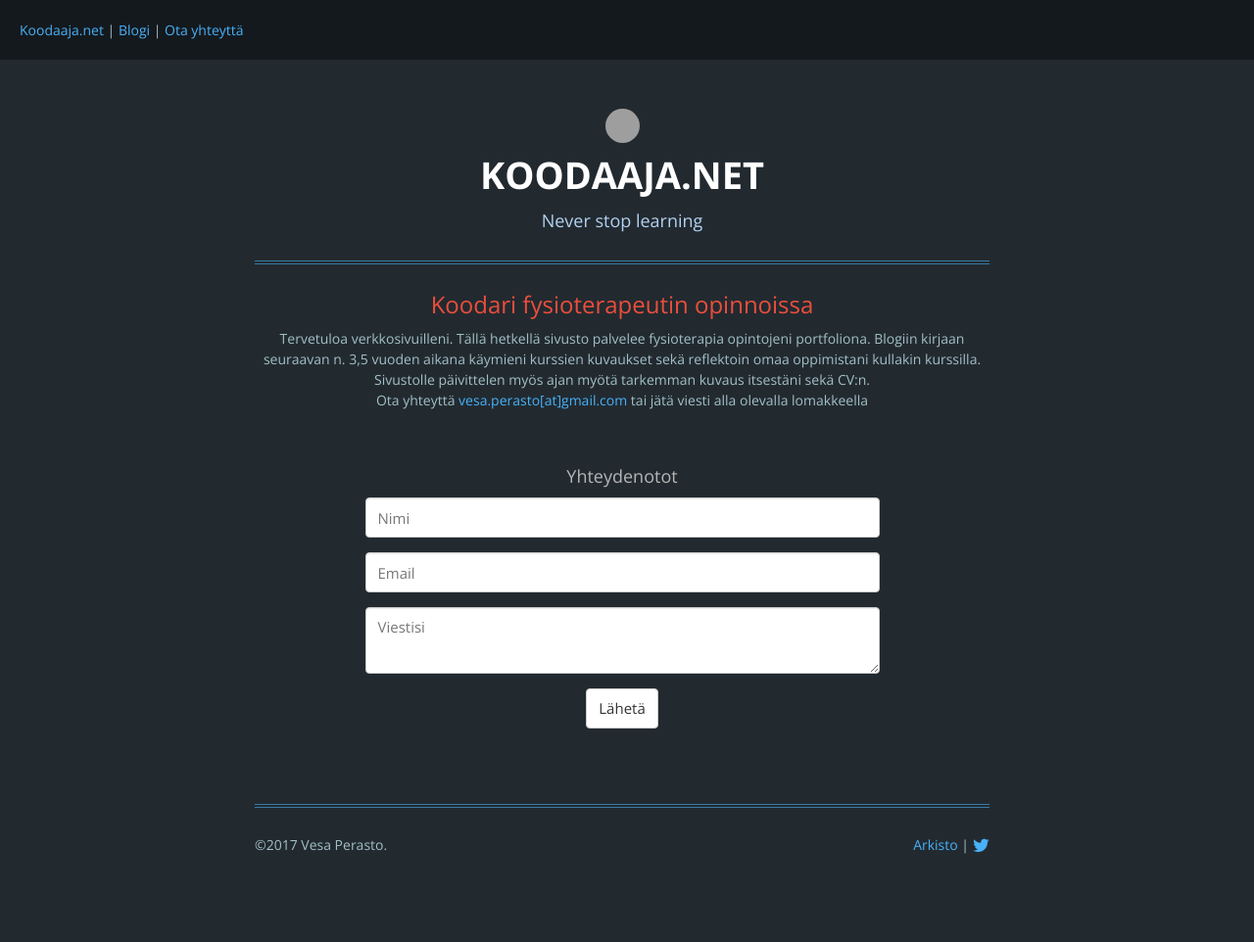
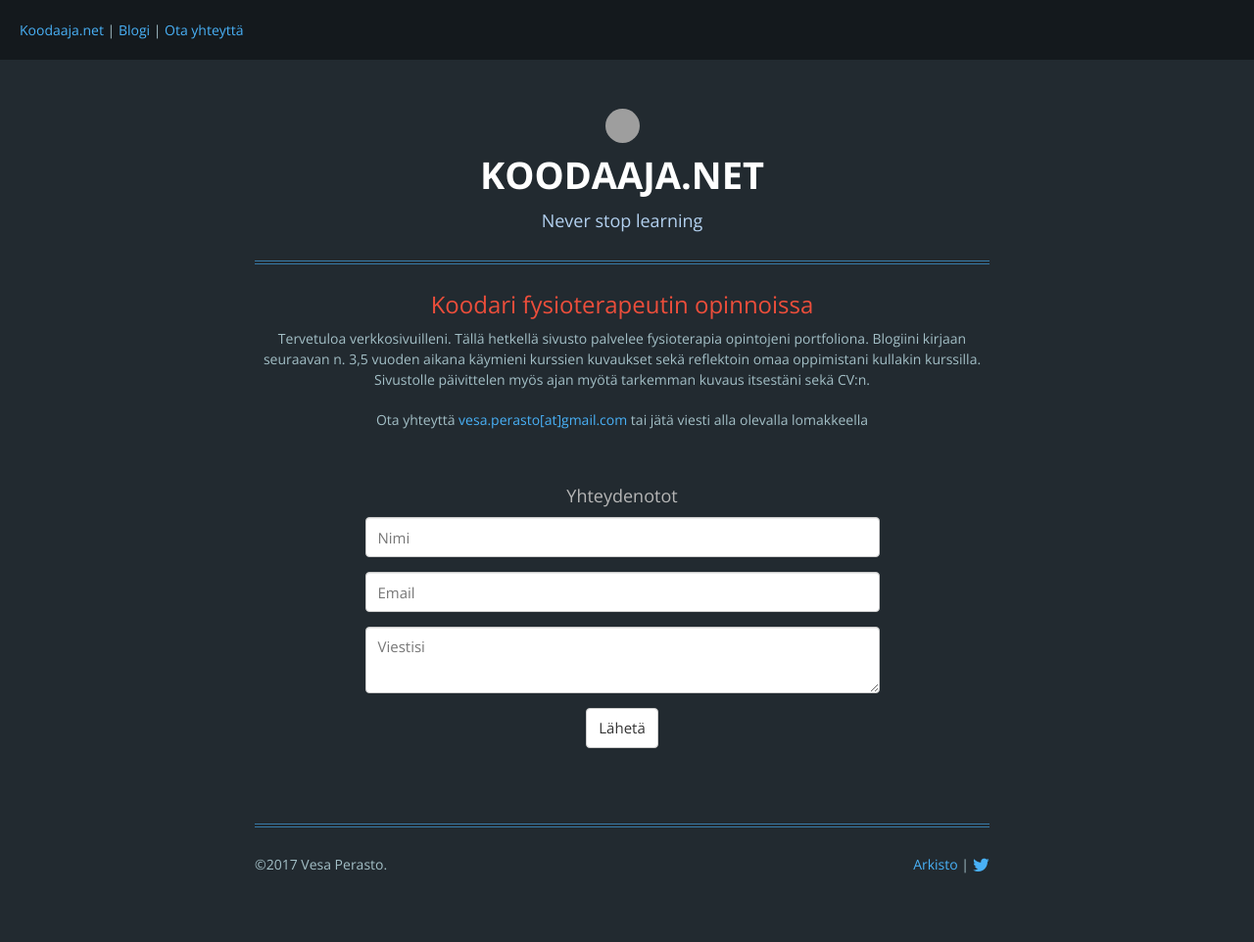
Before and after one commit to vperasto/vperasto.github.io, a Jekyll site: the page built from index.html, in a window 1280 px wide. Shown: the whole page at 98% size. Built offline with Jekyll 4.4.1, drawn with Linux system fonts in a browser that asks for light colours; nearby versions of some CDN libraries; comment, search, counter and statistics services are not loaded; grey boxes are pictures that could not be loaded.

Commit message:
Updated welcome-text.html

```diff
--- a/_includes/welcome-text.html
+++ b/_includes/welcome-text.html
@@ -1,4 +1,3 @@
 <h2>Koodari fysioterapeutin opinnoissa</h2>
-<p>Tervetuloa verkkosivuilleni. Tällä hetkellä sivusto palvelee fysioterapia opintojeni portfoliona. Blogiin kirjaan seuraavan n. 3,5 vuoden aikana käymieni kurssien kuvaukset sekä reflektoin omaa oppimistani kullakin kurssilla. Sivustolle päivittelen myös ajan myötä tarkemman kuvaus itsestäni sekä CV:n.
-<br>
-Ota yhteyttä <a href="mailto:vesa.perasto@gmail.com">vesa.perasto[at]gmail.com</a> tai jätä viesti alla olevalla lomakkeella</p>
+<p><span class="welcome-text">Tervetuloa verkkosivuilleni. Tällä hetkellä sivusto palvelee fysioterapia opintojeni portfoliona. Blogiini kirjaan seuraavan n. 3,5 vuoden aikana käymieni kurssien kuvaukset sekä reflektoin omaa oppimistani kullakin kurssilla. Sivustolle päivittelen myös ajan myötä tarkemman kuvaus itsestäni sekä CV:n.<span>
+<p>Ota yhteyttä <a href="mailto:vesa.perasto@gmail.com">vesa.perasto[at]gmail.com</a> tai jätä viesti alla olevalla lomakkeella</p>
```
